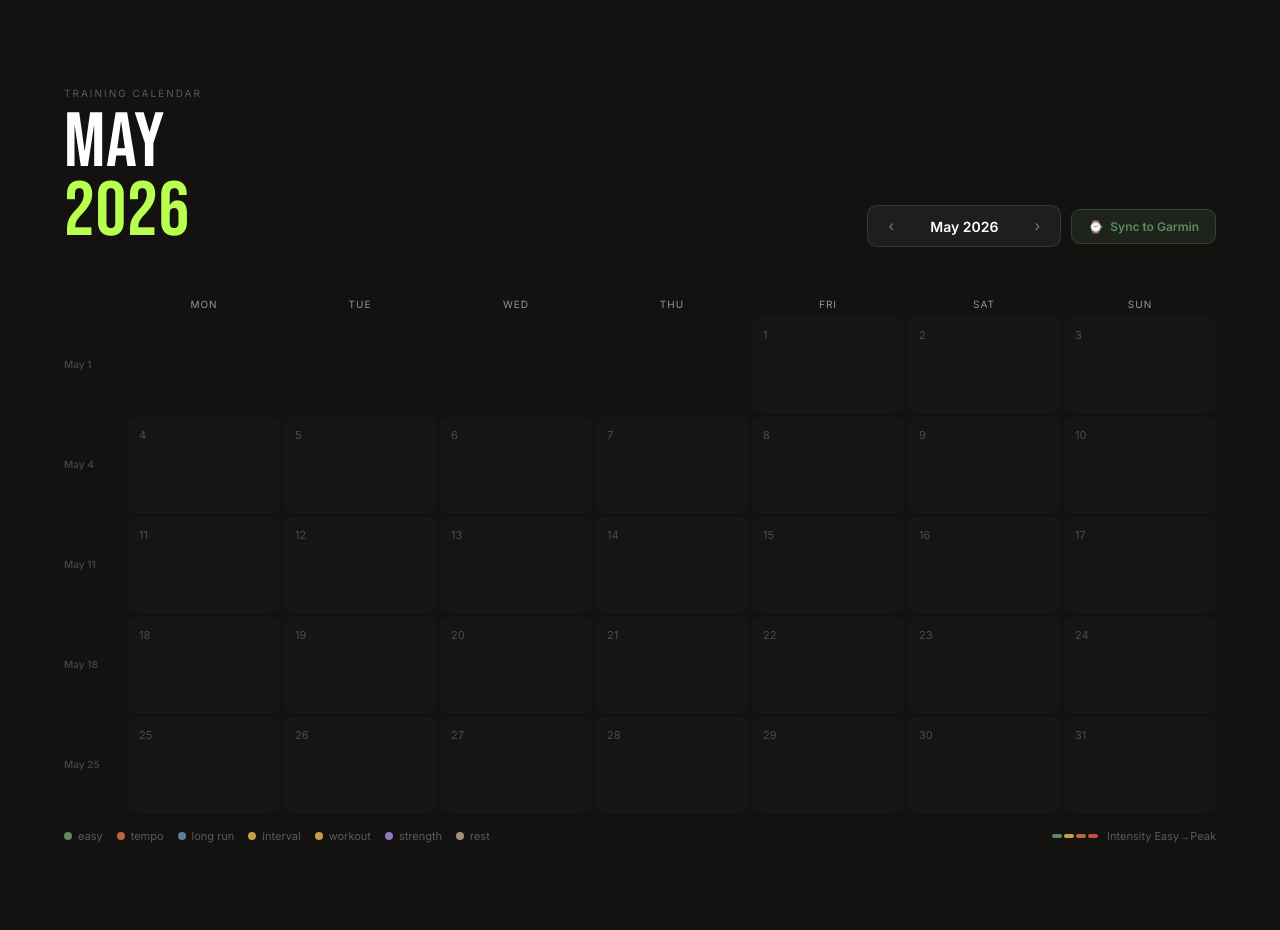
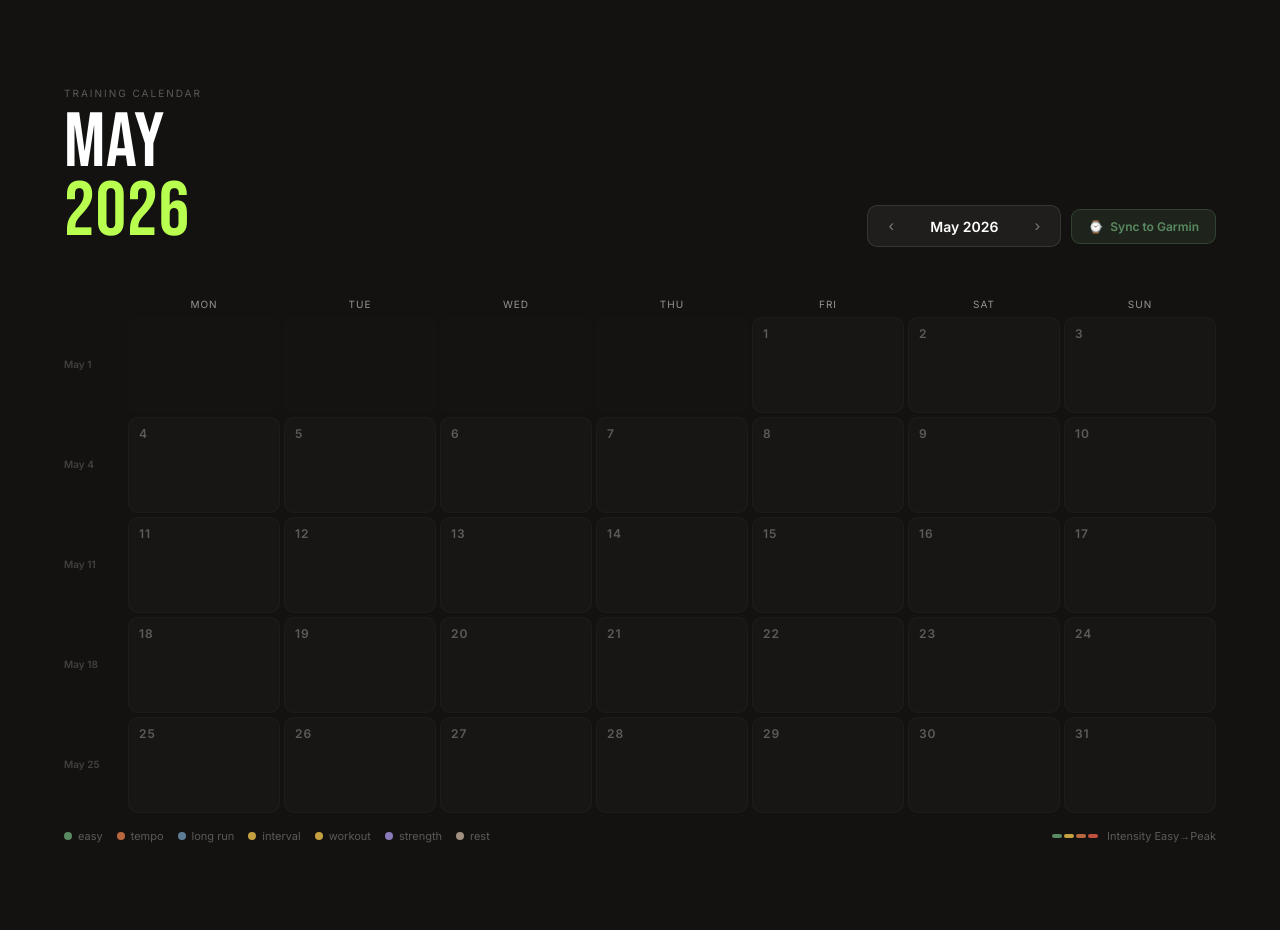
Before and after one commit to Vixus/running_coach_ai, a Flask app: page / in a window 1280 px wide. Shown: the part 2700-3630 px from the top of the page. Run offline with Flask 3, Linux system fonts and the light colour scheme; the visitor is signed in with stand-in values (Sample User, id 1); parts of the project's set-up code (start-up, migrations or seed data) failed here and were passed over; some libraries are stand-ins or nearby versions.

Commit message:
Clean up calendar cells: date on its own line, emoji after name
Co-Authored-By: Claude Opus 4.7 <noreply@anthropic.com>

```diff
--- a/running_coach_ai/web/static/magazine.css
+++ b/running_coach_ai/web/static/magazine.css
@@ -255,10 +255,12 @@ body{font-family:'Inter',sans-serif;background:var(--paper);color:var(--ink);ove
 .cal-cell.selected{background:rgba(184,255,79,.1);border-color:rgba(184,255,79,.4);}
 .cal-cell.done{border-color:rgba(90,138,98,.25);}
 .cal-cell.empty{opacity:.15;pointer-events:none;}
-.cc-top{display:flex;justify-content:space-between;align-items:flex-start;margin-bottom:5px;}
-.cc-emoji{font-size:14px;}
-.cc-mi{font-size:11px;font-weight:700;color:#fff;}
-.cc-name{font-size:11px;font-weight:500;color:rgba(255,255,255,.75);line-height:1.3;margin-bottom:3px;}
+.cc-date{font-size:12px;font-weight:600;letter-spacing:.08em;color:rgba(255,255,255,.55);line-height:1;margin-bottom:6px;}
+.cc-top{display:flex;justify-content:space-between;align-items:center;gap:6px;margin-bottom:5px;}
+.cc-name-row{display:inline-flex;align-items:center;gap:5px;min-width:0;}
+.cc-emoji{font-size:14px;flex-shrink:0;}
+.cc-mi{font-size:11px;font-weight:700;color:#fff;flex-shrink:0;}
+.cc-name{font-size:11px;font-weight:500;color:rgba(255,255,255,.75);line-height:1.3;overflow:hidden;text-overflow:ellipsis;white-space:nowrap;}
 .cc-sub{font-size:10px;color:rgba(255,255,255,.3);line-height:1.4;}
 .cc-tss{font-size:9px;color:rgba(255,255,255,.2);margin-top:2px;}
 .cc-int{display:flex;gap:2px;margin-top:auto;padding-top:5px;}
@@ -509,6 +511,7 @@ body{font-family:'Inter',sans-serif;background:var(--paper);color:var(--ink);ove
   .cal-cell{min-height:54px;padding:5px 4px 4px;border-radius:7px;}
   /* Hide most-detailed sub-content on phones — full detail moves to the detail panel */
   .cc-name,.cc-sub,.cc-tss,.cc-int{display:none;}
+  .cc-date{font-size:10px;margin-bottom:3px;}
   .cc-mi{font-size:9px;}
   .cc-emoji{font-size:12px;}
   .cc-done{font-size:8px;padding-top:2px;}
--- a/running_coach_ai/web/static/magazine.js
+++ b/running_coach_ai/web/static/magazine.js
@@ -127,20 +127,20 @@ function renderCalendar() {
           ? `<div class="cc-done">✓ ${data.actual_pace_mi}/mi</div>`
           : isDone ? `<div class="cc-done">✓ done</div>` : '';
         html += `<div class="${classes}" onclick="selectCalDay('${iso}')" data-iso="${iso}">
-          <div class="cc-top"><span style="display:flex;align-items:center;gap:3px;"><span style="font-size:9px;color:rgba(255,255,255,.35);">${d}</span><span class="cc-emoji">${meta.emoji}</span></span>${mi>0?`<span class="cc-mi">${mi}mi</span>`:''}</div>
-          <div class="cc-name">${data.name||data.type_label||'Run'}</div>
+          <div class="cc-date">${d}</div>
+          <div class="cc-top"><span class="cc-name-row"><span class="cc-name">${data.name||data.type_label||'Run'}</span> <span class="cc-emoji">${meta.emoji}</span></span>${mi>0?`<span class="cc-mi">${mi}mi</span>`:''}</div>
           <div class="cc-sub">${subStr}</div>
           ${data.tss>0?`<div class="cc-tss">${data.tss} Load</div>`:''}
           <div class="cc-int">${intSegs}</div>
           ${doneLine}
         </div>`;
       } else if (inRange) {
-        // Empty in-range day — light grey, day number only
-        html += `<div class="${classes}${isToday?'':' faint'}" onclick="selectCalDay('${iso}')" data-iso="${iso}" style="opacity:.4;">
-          <div class="cc-top"><span style="font-size:11px;color:rgba(255,255,255,.6);">${d}</span></div>
+        // Empty in-range day — date only
+        html += `<div class="${classes}${isToday?'':' faint'}" onclick="selectCalDay('${iso}')" data-iso="${iso}" style="opacity:.55;">
+          <div class="cc-date">${d}</div>
         </div>`;
       } else {
-        html += `<div class="${classes}" data-iso="${iso}"><div class="cc-top"><span style="font-size:10px;color:rgba(255,255,255,.35);">${d}</span></div></div>`;
+        html += `<div class="${classes}" data-iso="${iso}"><div class="cc-date">${d}</div></div>`;
       }
     });
     const wRow = document.createElement('div');
```
